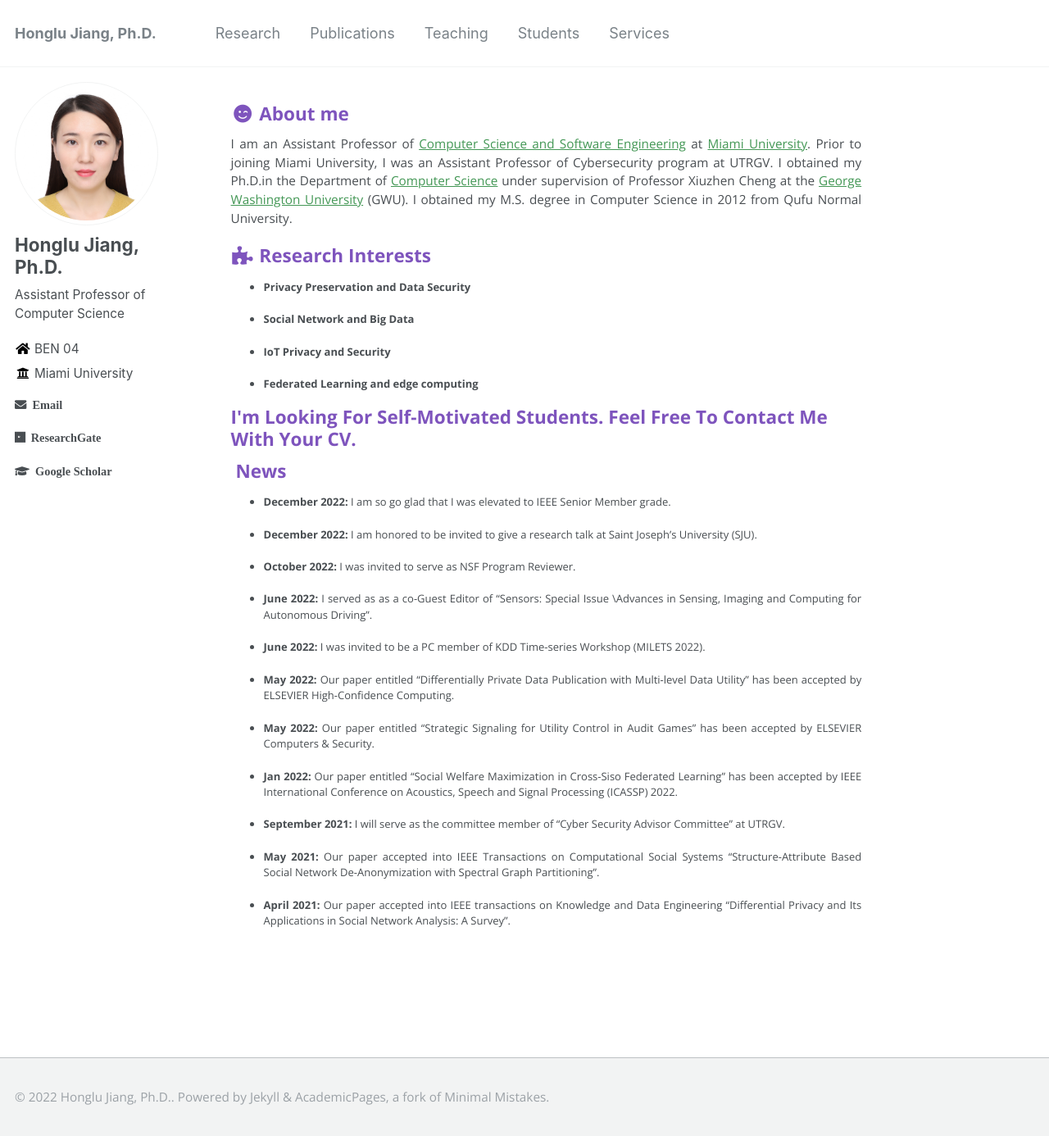
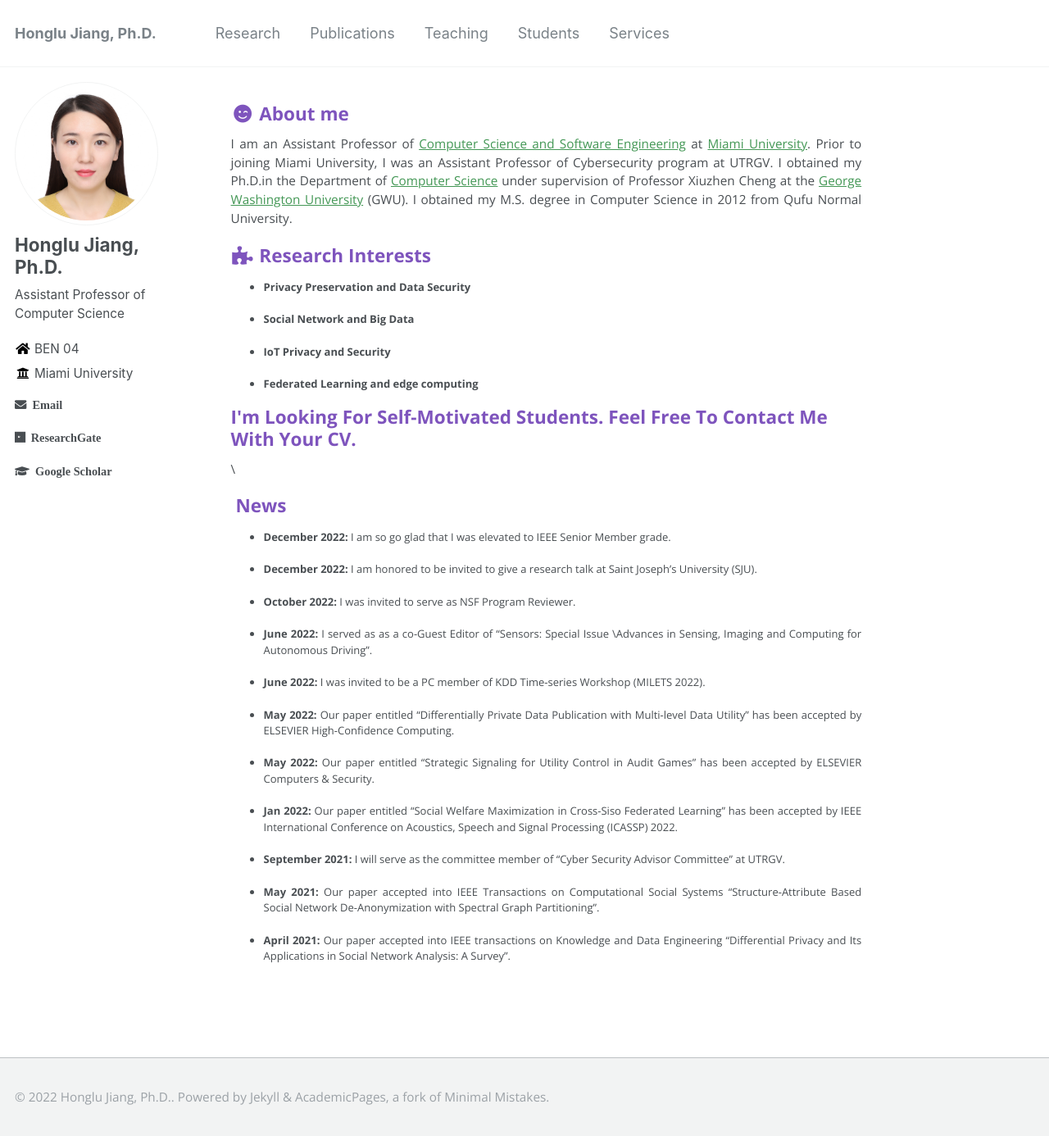
Before and after one commit to hljiang0720/hljiang.github.io, a Jekyll site: the page built from _pages/about.md, in a window 1280 px wide and 1386 px high. Shown: the whole window at 82% size. Built offline with Jekyll 4.4.1, drawn with Linux system fonts in a browser that asks for light colours.

```diff
--- a/_pages/about.md
+++ b/_pages/about.md
@@ -27,7 +27,9 @@ I obtained my Ph.D.in the Department of [Computer Science](https://www.cs.seas.g
 
 
 
-<h3>I'm Looking For Self-Motivated Students. Feel Free To Contact Me With Your CV.</h3>
+<h3>I'm Looking For Self-Motivated Students. Feel Free To Contact Me With Your CV.</h3>\\
+
+
 
 <h3><i class="fa fa-newspaper-o" aria-hidden="true"></i> News</h3>
 
```
